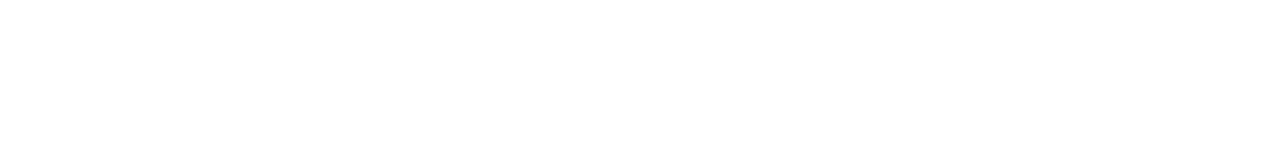
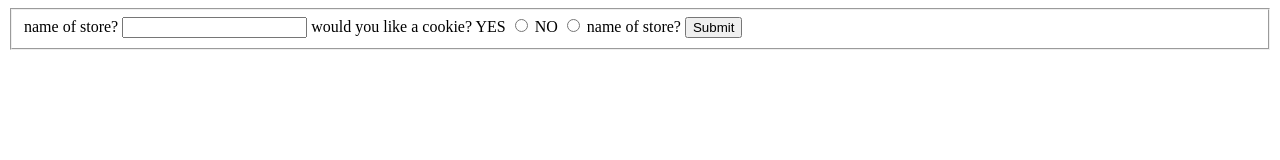
Before and after one commit to Seidomo/cookie-stand, a plain HTML site: page js/store.html in a window 1280 px wide. Drawn offline with Linux system fonts and the light colour scheme.

Commit message:
added some forms just for trial

```diff
--- a/css/style.css
+++ b/css/style.css
@@ -13,3 +13,4 @@ table, th ,td{
     font-size: 22px;
     font-style: oblique;
   }
+  body{background-color: gray;}
--- a/js/store.html
+++ b/js/store.html
@@ -0,0 +1,39 @@
+<!DOCTYPE html>
+<!DOCTYPE html>
+<html lang="en">
+<head>
+    <meta charset="UTF-8">
+    <meta name="viewport" content="width=device-width, initial-scale=1.0">
+    <title>Document</title>
+</head>
+<body>
+    <header></header>
+    <main>
+        <form>
+            <fieldset>
+                <label>name of store?
+                    <input name="username" type="text"/>
+                 </label>
+                 <label>would you like a cookie?
+                     <label>YES</label>
+                    <input name= "cookie?"type="radio" value="YES">
+
+
+                 </label>
+                 <label>
+                     <label>NO</label>
+                     <input name= "cookie?"type="radio" value="NO">
+
+                 </label>
+                 <label>name of store?
+                     <input type="submit" >
+
+                 </label>
+            </fieldset>
+        </form>
+
+    </main>
+    <footer></footer>
+    <script src="app.js"></script>
+</body>
+</html>
```
Also changed, not shown: 1 other file.
